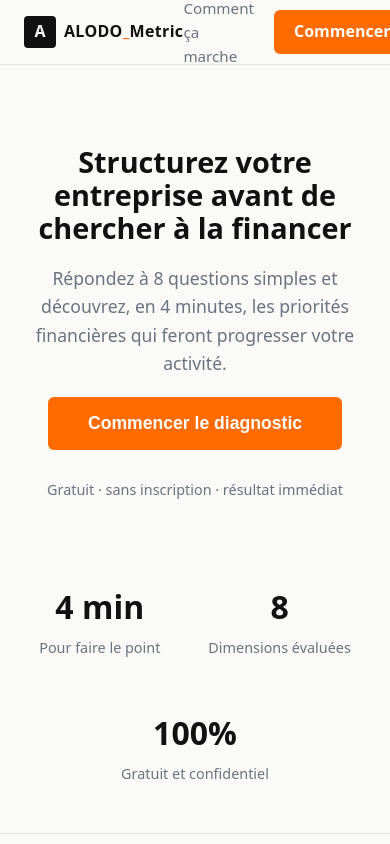
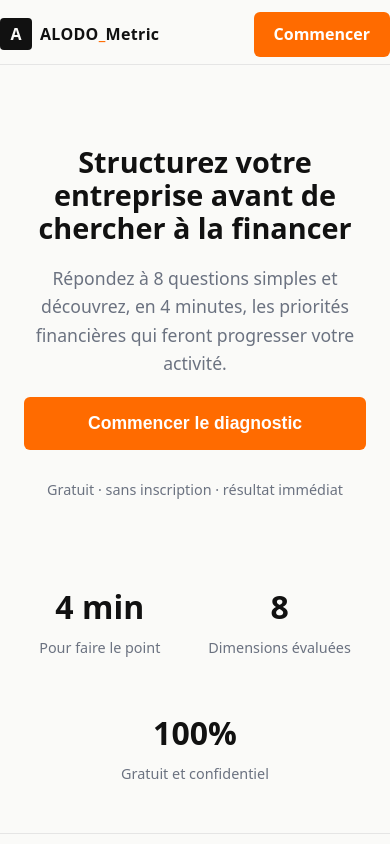
Before and after one commit to brecheyn/ALODO-MPME-CHALLENGE-NADINGA-Y-PHARES, an Angular app in the folder metric-frontend/: page / in a window 390 px wide. Shown: the top 844 px of the page. Built offline with nearby package versions, Linux system fonts and the light colour scheme; no server answers.

Commit message:
Responsive: navbar mobile, CTA pleine largeur, jauge reduite, anti-scroll horizontal

```diff
--- a/metric-frontend/src/styles.css
+++ b/metric-frontend/src/styles.css
@@ -86,3 +86,27 @@ body {
 @media (prefers-reduced-motion: reduce) {
   .page, .fade-up { animation: none; }
 }
+
+/* ═══════════ RESPONSIVE — Mobile (< 640px) ═══════════ */
+@media (max-width: 640px) {
+  /* Navbar : sur mobile on garde logo + CTA (le lien info disparaît → loi de Hick renforcée) */
+  .navbar-inner { height: auto; padding: 0.75rem 0; flex-wrap: wrap; gap: 0.5rem; }
+  .nav-link { display: none; }
+
+  /* CTA pleine largeur = dans la zone de pouce (Loi de Fitts) */
+  .btn-lg { width: 100%; text-align: center; }
+
+  /* Jauge un peu plus petite */
+  .score-ring    { width: 130px; height: 130px; }
+  .score-ring-inner { width: 100px; height: 100px; }
+  .score-number  { font-size: 2rem; }
+
+  /* Évite tout défilement horizontal accidentel */
+  body { overflow-x: hidden; }
+}
+
+/* ═══════════ RESPONSIVE — Très petits écrans (< 380px) ═══════════ */
+@media (max-width: 380px) {
+  .hero-title { font-size: 1.5rem; }
+  .container  { padding: 0 1rem; }
+}
```
